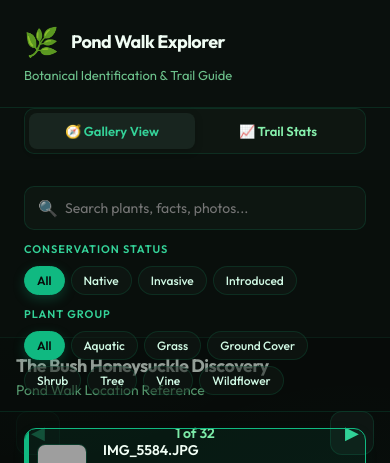
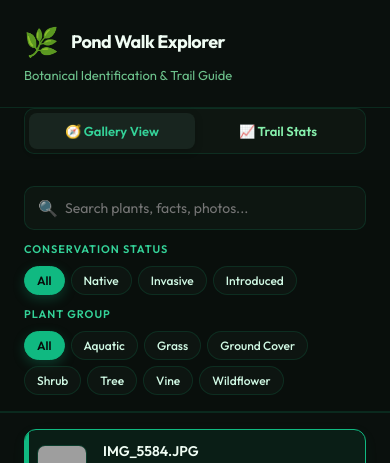
Before and after one commit to heygabe/pondwalk, a React (Vite) app: page / in a window 390 px wide. Shown: the top 463 px of the page. Built offline with nearby package versions, Linux system fonts and the light colour scheme; grey boxes are pictures that could not be loaded.

Commit message:
Update CSS for grid-based mobile stacking

```diff
--- a/src/index.css
+++ b/src/index.css
@@ -1051,32 +1051,39 @@ body {
 /* Responsive adjustments */
 @media (max-width: 900px) {
   .app-container {
-    flex-direction: column;
+    display: grid;
+    grid-template-areas:
+      "sidebar-top"
+      "main-content"
+      "sidebar-bottom";
+    grid-template-columns: 1fr;
   }
 
   .sidebar {
     width: 100%;
     height: auto;
-    max-height: 40vh; /* Reduced from 50vh */
     border-right: none;
-    border-bottom: 1px solid var(--border-light);
     position: relative;
   }
 
+  .sidebar-top { grid-area: sidebar-top; border-bottom: 1px solid var(--border-light); }
+  .sidebar-bottom { grid-area: sidebar-bottom; }
+
   .main-content {
+    grid-area: main-content;
     height: auto;
     overflow-y: visible;
-    padding: 16px; /* Reduced from 24px */
-    gap: 16px; /* Reduced from 32px */
+    padding: 16px;
+    gap: 16px;
   }
 
   .photo-display-grid {
     grid-template-columns: 1fr;
-    gap: 16px; /* Reduced from 32px */
+    gap: 16px;
   }
 
   .photo-title {
-    font-size: 20px; /* Reduced from 28px */
+    font-size: 20px;
   }
 
   .content-header {
```
